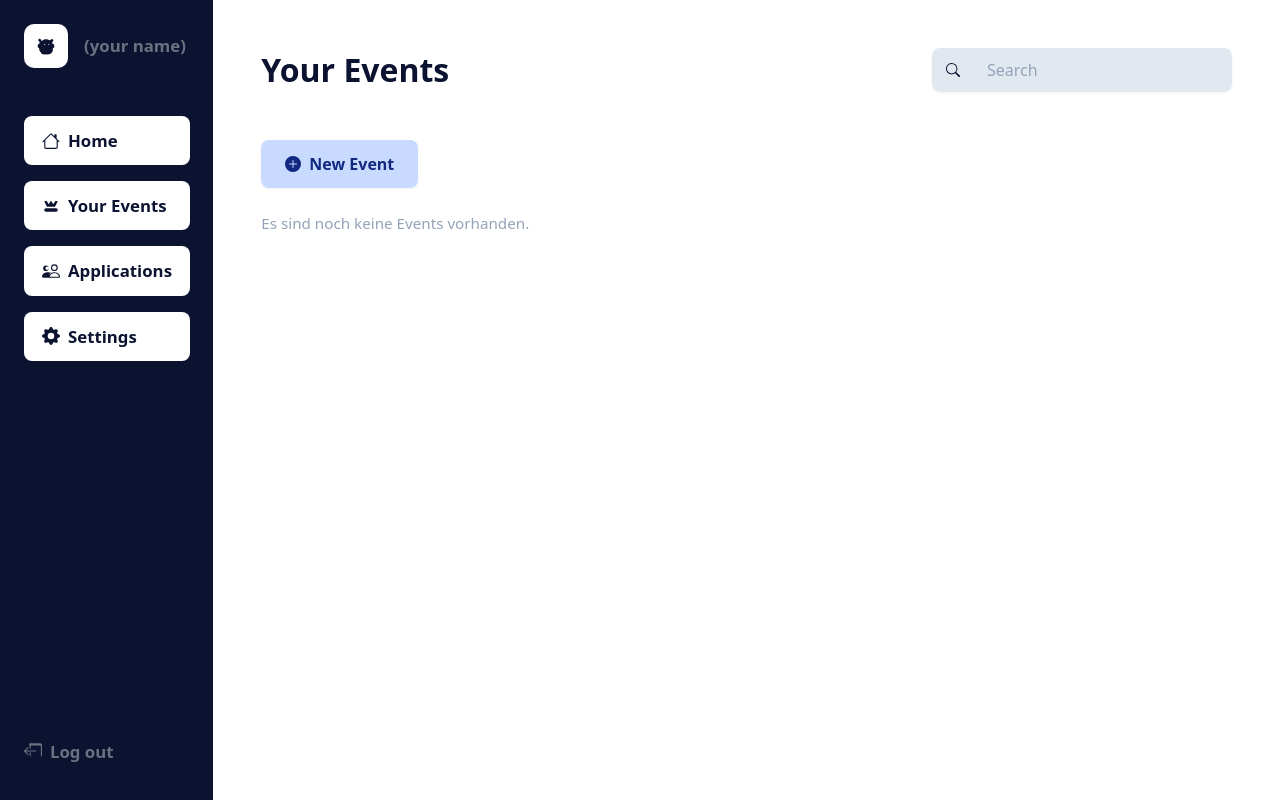
After one commit to casio888/SE-G2-EventFlow, a Django app: template src/veranstaltungen/templates/veranstaltungen/your_events.html in a window 1280 px wide. The commit adds this page. Run offline with Django 3.2, Linux system fonts and the light colour scheme; the template is opened without the code that fills it, so the values that code supplies are empty.

Commit message:
feature: design + "Deine Events" page

```diff
--- /dev/null
+++ b/src/static/css/nav2.css
@@ -0,0 +1,95 @@
+/* ==========================================================================
+   SIDEBAR STRUKTUR & FARBEN
+   ========================================================================== */
+.sidebar {
+    background-color: #0b1330 !important; /* Dunkelblau aus deinem Screenshot */
+    color: #ffffff;
+    z-index: 1000;
+}
+
+/* Profil Avatar Kasten */
+.profile-avatar-box {
+    width: 44px;
+    height: 44px;
+    background-color: #ffffff;
+    color: #0b1330;
+    border-radius: 10px;
+}
+
+.profile-username {
+    font-weight: 600;
+    font-size: 1.05rem;
+    color: rgba(255, 255, 255, 0.4); /* Abgedunkeltes Weiß/Grau */
+}
+
+/* ==========================================================================
+   NAV LINK BUTTONS
+   ========================================================================== */
+/* Inaktive Buttons (Weiß mit dunkelblauer Schrift) */
+.sidebar .nav-link {
+    background-color: #ffffff !important;
+    color: #0b1330 !important;
+    font-weight: 700 !important;
+    font-size: 1.05rem !important;
+    border-radius: 8px !important;
+    padding: 12px 18px !important;
+    display: flex;
+    align-items: center;
+    transition: background-color 0.15s ease;
+}
+
+.sidebar .nav-link:hover {
+    background-color: #f1f5f9 !important;
+}
+
+/* AKTIVER BUTTON (Hellblau-Violett) */
+.sidebar .nav-link.active {
+    background-color: #c8daff !important; /* Hellblau aus deinem Screenshot */
+    color: #0b1330 !important;
+}
+
+/* ==========================================================================
+   LOG OUT BUTTON
+   ========================================================================== */
+.sidebar .nav-link.logout-link {
+    background-color: transparent !important;
+    color: rgba(255, 255, 255, 0.4) !important;
+    font-weight: 600 !important;
+    padding-left: 0 !important;
+    transition: color 0.15s ease;
+}
+
+.sidebar .nav-link.logout-link:hover {
+    color: #ffffff !important;
+}
+
+/* ==========================================================================
+   KALENDER-EINGABE RADIKAL ERZWINGEN (Sowohl für Text- als auch Date-Zustand)
+   ========================================================================== */
+/* Greift sofort beim Laden (Text-Zustand) UND beim Anklicken (Date-Zustand) */
+input[placeholder="17.06.2026"],
+input[type="date"] {
+    font-size: 1.1rem !important;         /* Größere Schrift wie im Bild */
+    padding: 14px 20px !important;        /* Viel Platz im Inneren des Feldes */
+    color: #94a3b8 !important;            /* Schönes, dezentes Grau für die leere Maske */
+    border: 1px solid #c8daff !important; /* Hellblauer Rahmen wie bei den Buttons */
+    border-radius: 10px !important;       /* Perfekt abgerundet */
+    background-color: #ffffff !important;
+    width: 100%;
+    display: block;
+}
+
+/* Sobald ein Datum ausgewählt wurde oder das Feld fokussiert ist */
+input[placeholder="17.06.2026"]:focus,
+input[type="date"]:valid,
+input[type="date"]:focus {
+    color: #0b1330 !important;            /* Schrift wird dunkelblau */
+    border-color: #7294e7 !important;     /* Fokus-Rahmen wird intensiver blau */
+}
+
+/* Vergrößert das kleine Kalender-Icon (das man zum Öffnen anklickt) im Feld */
+input[type="date"]::-webkit-calendar-picker-indicator {
+    transform: scale(1.3);
+    cursor: pointer;
+    opacity: 0.5;
+}
--- /dev/null
+++ b/src/templates/base_leftside.html
@@ -0,0 +1,78 @@
+{% load static %}
+<!DOCTYPE html>
+<html lang="de">
+<head>
+    <meta charset="UTF-8">
+    <meta name="viewport" content="width=device-width, initial-scale=1.0">
+    <title>EventFlow Dashboard</title>
+    <link href="https://cdn.jsdelivr.net/npm/bootstrap@5.3.3/dist/css/bootstrap.min.css" rel="stylesheet">
+    <link rel="stylesheet" href="{% static 'css/nav2.css' %}">
+    {% block extra_head %}{% endblock %}
+</head>
+<body>
+
+<div class="container-fluid p-0">
+    <div class="row g-0 flex-nowrap">
+
+        <aside class="col-auto col-md-3 col-xl-2 sidebar d-flex flex-column p-4 min-vh-100">
+
+            <div class="profile-section mb-5 d-flex align-items-center">
+                <div class="profile-avatar-box d-flex align-items-center justify-content-center me-3">
+                    <svg xmlns="http://www.w3.org/2000/svg" width="22" height="22" fill="currentColor" viewBox="0 0 16 16">
+                        <path d="M6 12.5a.5.5 0 0 1 .5-.5h3a.5.5 0 0 1 0 1h-3a.5.5 0 0 1-.5-.5M3 8.062C3 6.76 4.235 5.765 5.53 5.886a26.6 26.6 0 0 0 4.94 0C11.765 5.765 13 6.76 13 8.062v1.157a.125.125 0 0 1-.125.125h-.053c-.427 0-.77.31-.876.712-.322 1.222-.508 2.3-.508 2.744 0 .707-.497 1.205-1.204 1.205H5.717c-.707 0-1.204-.498-1.204-1.205 0-.444-.186-1.522-.508-2.744a1 1 0 0 0-.876-.712h-.053A.125.125 0 0 1 3 9.219zm4.5-1.5a.5.5 0 1 0-1 0 .5.5 0 0 0 1 0m2.5.5a.5.5 0 1 0 0-1 .5.5 0 0 0 0 1"/>
+                        <path d="M14 7.5a1 1 0 0 0-1-1h-.143c-.08-.432-.236-.851-.46-1.241L13 4.7a1 1 0 1 0-1.414-1.414l-.556.556C10.154 3.484 9.102 3 8 3s-2.154.484-3.03 1.342l-.556-.556A1 1 0 1 0 3 4.7l.556.559c-.224.39-.38.809-.46 1.241H3a1 1 0 0 0-1 1v1a1 1 0 0 0 1 1v.72c0 .66.273 1.265.713 1.7A4.2 4.2 0 0 0 6.5 14h3a4.2 4.2 0 0 0 2.787-1.32c.44-.435.713-1.04.713-1.7V9.5a1 1 0 0 0 1-1zM4 7.5a1 1 0 0 1 1-1h6a1 1 0 0 1 1 1v1a1 1 0 0 1-1 1H5a1 1 0 0 1-1-1z"/>
+                    </svg>
+                </div>
+                <span class="profile-username d-none d-md-inline">(your name)</span>
+            </div>
+
+            <nav class="nav flex-column gap-3 mb-4 w-100">
+                <a class="nav-link {% if request.resolver_match.url_name == 'index' %}active{% endif %}" href="{% url 'Basis:index' %}">
+                    <svg xmlns="http://www.w3.org/2000/svg" width="18" height="18" fill="currentColor" class="me-2" viewBox="0 0 16 16">
+                        <path d="M8.707 1.5a1 1 0 0 0-1.414 0L.646 8.146a.5.5 0 0 0 .708.708L2 8.207V13.5A1.5 1.5 0 0 0 3.5 15h9a1.5 1.5 0 0 0 1.5-1.5V8.207l.646.647a.5.5 0 0 0 .708-.708L13 5.793V2.5a.5.5 0 0 0-.5-.5h-1a.5.5 0 0 0-.5.5v1.293zM13 7.207V13.5a.5.5 0 0 1-.5.5h-9a.5.5 0 0 1-.5-.5V7.207l5-5z"/>
+                    </svg>
+                    <span class="d-none d-md-inline">Home</span>
+                </a>
+
+                <a class="nav-link {% if request.resolver_match.url_name == 'veranstaltungen_your_events' %}active{% endif %}" href="{% url 'veranstaltungen:veranstaltungen_your_events' %}">
+                    <svg xmlns="http://www.w3.org/2000/svg" width="18" height="18" fill="currentColor" class="me-2" viewBox="0 0 16 16">
+                        <path d="M14 11.5a1.5 1.5 0 0 1-1.5 1.5h-9A1.5 1.5 0 0 1 2 11.5a1.5 1.5 0 0 1 1.5-1.5h9a1.5 1.5 0 0 1 1.5 1.5M13.4 3.6a.5.5 0 0 1 .4.7l-2 4a.5.5 0 0 1-.4.3H4.6a.5.5 0 0 1-.4-.3l-2-4a.5.5 0 0 1 .4-.7h1.3a.5.5 0 0 1 .4.2L6 6.4l1.6-2.6a.5.5 0 0 1 .8 0L10 6.4l1.7-2.6a.5.5 0 0 1 .4-.2z"/>
+                    </svg>
+                    <span class="d-none d-md-inline">Your Events</span>
+                </a>
+
+                <a class="nav-link" href="#">
+                    <svg xmlns="http://www.w3.org/2000/svg" width="18" height="18" fill="currentColor" class="me-2" viewBox="0 0 16 16">
+                        <path d="M15 14s1 0 1-1-1-4-5-4-5 3-5 4 1 1 1 1zm-7.978-1L7 12.996c.001-.264.167-1.03.76-1.72C8.312 10.629 9.282 10 11 10c1.717 0 2.687.63 3.24 1.276.593.69.758 1.457.76 1.72l-.008.004-.014.002H7.022zM11 7a2 2 0 1 0 0-4 2 2 0 0 0 0 4m3-2a3 3 0 1 1-6 0 3 3 0 0 1 6 0M6.936 9.28a6 6 0 0 0-1.23-.247A7 7 0 0 0 5 9c-4 0-5 3-5 4q0 1 2 1h4.216A2.24 2.24 0 0 1 6 13c0-1.01.377-2.042 1.09-2.904.243-.294.526-.569.846-.816M4.5 7a1.5 1.5 0 1 0 0-3 1.5 1.5 0 0 0 0 3M6 5.5a2.5 2.5 0 1 1-5 0 2.5 2.5 0 0 1 5 0"/>
+                    </svg>
+                    <span class="d-none d-md-inline">Applications</span>
+                </a>
+
+                <a class="nav-link" href="#">
+                    <svg xmlns="http://www.w3.org/2000/svg" width="18" height="18" fill="currentColor" class="me-2" viewBox="0 0 16 16">
+                        <path d="M9.405 1.05c-.413-1.4-2.397-1.4-2.81 0l-.1.34a1.464 1.464 0 0 1-2.105.872l-.31-.17c-1.283-.698-2.686.705-1.987 1.987l.169.311c.446.82.023 1.841-.872 2.105l-.34.1c-1.4.413-1.4 2.397 0 2.81l.34.1a1.464 1.464 0 0 1 .872 2.105l-.17.31c-.698 1.283.705 2.686 1.987 1.987l.311-.169a1.464 1.464 0 0 1 2.105.872l.1.34c.413 1.4 2.397 1.4 2.81 0l.1-.34a1.464 1.464 0 0 1 2.105-.872l.31.17c1.283.698 2.686-.705 1.987-1.987l-.169-.311a1.464 1.464 0 0 1 .872-2.105l.34-.1c1.4-.413 1.4-2.397 0-2.81l-.34-.1a1.464 1.464 0 0 1-.872-2.105l.17-.31c.698-1.283-.705-2.686-1.987-1.987l-.311.169a1.464 1.464 0 0 1-2.105-.872zM8 10.93a2.929 2.929 0 1 1 0-5.86 2.929 2.929 0 0 1 0 5.86"/>
+                    </svg>
+                    <span class="d-none d-md-inline">Settings</span>
+                </a>
+            </nav>
+
+            <div class="mt-auto w-100">
+                <a class="nav-link logout-link d-flex align-items-center" href="#">
+                    <svg xmlns="http://www.w3.org/2000/svg" width="18" height="18" fill="currentColor" class="me-2" viewBox="0 0 16 16">
+                        <path fill-rule="evenodd" d="M6 12.5a.5.5 0 0 0 .5.5h8a.5.5 0 0 0 .5-.5v-9a.5.5 0 0 0-.5-.5h-8a.5.5 0 0 0-.5.5v2a.5.5 0 0 1-1 0v-2A1.5 1.5 0 0 1 6.5 1h8A1.5 1.5 0 0 1 16 2.5v9a1.5 1.5 0 0 1-1.5 1.5h-8A1.5 1.5 0 0 1 5 11.5v-2a.5.5 0 0 1 1 0z"/><path fill-rule="evenodd" d="M.146 8.354a.5.5 0 0 1 0-.708l3-3a.5.5 0 1 1 .708.708L1.707 7.5H10.5a.5.5 0 0 1 0 1H1.707l2.147 2.146a.5.5 0 0 1-.708.708z"/>
+                    </svg>
+                    <span class="d-none d-md-inline">Log out</span>
+                </a>
+            </div>
+        </aside>
+
+        <main class="col p-4 p-md-5 overflow-auto min-vh-100" style="background-color: #ffffff;">
+            {% block content %}{% endblock %}
+        </main>
+
+    </div>
+</div>
+
+<script src="https://cdn.jsdelivr.net/npm/bootstrap@5.3.3/dist/js/bootstrap.bundle.min.js"></script>
+</body>
+</html>
--- a/src/templates/base_topside.html
+++ b/src/templates/base_topside.html
@@ -19,6 +19,7 @@
                 <a href="#">Your event</a>
                 <a href="#">Your liked Events</a>
                 <a href="#">Impressum</a>
+                <a href="{% url 'veranstaltungen:veranstaltungen_your_events' %}">Deine Events</a>
             </div>
             <div class="auth-buttons">
                 <a href="#" class="btn btn-signup">Sign up</a>
--- /dev/null
+++ b/src/veranstaltungen/static/your_events.css
@@ -0,0 +1,71 @@
+/* ==========================================================================
+   GLOBALES LAYOUT & BASICS
+   ========================================================================== */
+body {
+    background-color: #ffffff;
+    font-family: system-ui, -apple-system, "Segoe UI", Roboto, sans-serif;
+}
+
+.page-title {
+    font-size: 2rem;
+    font-weight: 700;
+    color: #0b1330;
+}
+
+/* ==========================================================================
+   MAIN INHALT (SEARCH & BUTTONS)
+   ========================================================================== */
+.search-box {
+    max-width: 300px;
+    width: 100%;
+}
+
+.search-box .input-group {
+    border-radius: 8px;
+    overflow: hidden;
+    box-shadow: 0 1px 3px rgba(0,0,0,0.05);
+}
+
+.search-box .input-group-text,
+.search-box .form-control {
+    background-color: #e2e8f0 !important; /* Grauer Hintergrund */
+    border: none !important;
+    color: #0b1330;
+    padding: 10px 14px;
+}
+
+.search-box .form-control::placeholder {
+    color: #94a3b8 !important;
+}
+
+/* "NEW EVENT" BUTTON */
+.btn-custom-blue,
+.btn-new-event {
+    background-color: #c8daff !important; /* Hellblau */
+    color: #112981 !important;           /* Wunsch-Schriftfarbe (Dunkelblau) */
+    font-weight: 700 !important;
+    border-radius: 8px !important;
+    padding: 12px 24px !important;
+    border: none !important;
+    box-shadow: 0 1px 3px rgba(0,0,0,0.05);
+    display: inline-flex;
+    align-items: center;
+    transition: background-color 0.15s ease, color 0.15s ease;
+}
+
+.btn-custom-blue svg,
+.btn-new-event svg {
+    margin-right: 8px;
+}
+
+.btn-custom-blue:hover,
+.btn-new-event:hover {
+    background-color: #b3ccff !important;
+    color: #0b1330 !important;
+}
+
+/* Platzhalter-Text */
+.no-events-text {
+    color: #94a3b8;
+    font-size: 0.95rem;
+}
--- /dev/null
+++ b/src/veranstaltungen/templates/veranstaltungen/your_events.html
@@ -0,0 +1,38 @@
+{% extends "base_leftside.html" %}
+{% load static %}
+
+{% block extra_head %}
+<link rel="stylesheet" href="{% static 'your_events.css' %}">
+{% endblock %}
+
+{% block content %}
+<div class="main-header d-flex justify-content-between align-items-center mb-5">
+    <h1 class="page-title mb-0">Your Events</h1>
+
+    <div class="search-box">
+        <div class="input-group">
+            <span class="input-group-text">
+                <svg xmlns="http://www.w3.org/2000/svg" width="14" height="14" fill="currentColor" viewBox="0 0 16 16">
+                    <path d="M11.742 10.344a6.5 6.5 0 1 0-1.397 1.398h-.001q.044.06.098.115l3.85 3.85a1 1 0 0 0 1.415-1.414l-3.85-3.85a1 1 0 0 0-.115-.1zM12 6.5a5.5 5.5 0 1 1-11 0 5.5 5.5 0 0 1 11 0"/>
+                </svg>
+            </span>
+            <input type="text" class="form-control" placeholder="Search">
+        </div>
+    </div>
+</div>
+
+<div class="action-bar mb-4">
+    <a class="btn btn-new-event" href="{% url 'veranstaltungen:veranstaltung_erstellen' %}">
+        <svg xmlns="http://www.w3.org/2000/svg" width="16" height="16" fill="currentColor" viewBox="0 0 16 16">
+            <path d="M16 8A8 8 0 1 1 0 8a8 8 0 0 1 16 0M8.5 4.5a.5.5 0 0 0-1 0v3h-3a.5.5 0 0 0 0 1h3v3a.5.5 0 0 0 1 0v-3h3a.5.5 0 0 0 0-1h-3z"/>
+        </svg>
+        New Event
+    </a>
+</div>
+
+<section class="events-list-section mt-4">
+    <div class="d-flex flex-wrap gap-3">
+        <p class="no-events-text">Es sind noch keine Events vorhanden.</p>
+    </div>
+</section>
+{% endblock %}
--- a/src/veranstaltungen/urls.py
+++ b/src/veranstaltungen/urls.py
@@ -1,8 +1,11 @@
 from django.urls import path
 from . import views
+
+app_name = 'veranstaltungen'
 
 urlpatterns = [
     path("", views.veranstaltungen_liste, name="veranstaltungen_liste"),
     path("erstellen/", views.veranstaltung_erstellen, name="veranstaltung_erstellen"),
     path("<int:id>/", views.veranstaltung_detail, name="veranstaltung_detail"),
+    path("deine-events/", views.veranstaltungen_your_events, name="veranstaltungen_your_events"),
 ]
--- a/src/veranstaltungen/views.py
+++ b/src/veranstaltungen/views.py
@@ -20,3 +20,7 @@ def veranstaltung_erstellen(request):
 def veranstaltung_detail(request, id):
     event = get_object_or_404(Veranstaltung, pk=id)
     return render(request, "veranstaltungen/detail.html", {"event": event})
+
+def veranstaltungen_your_events(request):
+    events = Veranstaltung.objects.all()
+    return render(request, "veranstaltungen/your_events.html", {"events": events})
```
Also changed, not shown: src/static/css/login.css (+4 -4 lines), src/veranstaltungen/forms.py (+18 -4 lines), src/veranstaltungen/static/erstelle.css (added, +172 -0 lines), src/veranstaltungen/templates/veranstaltungen/erstellen.html (+61 -12 lines), src/Basis/__init__.py (added), src/Basis/migrations/__init__.py (added).
